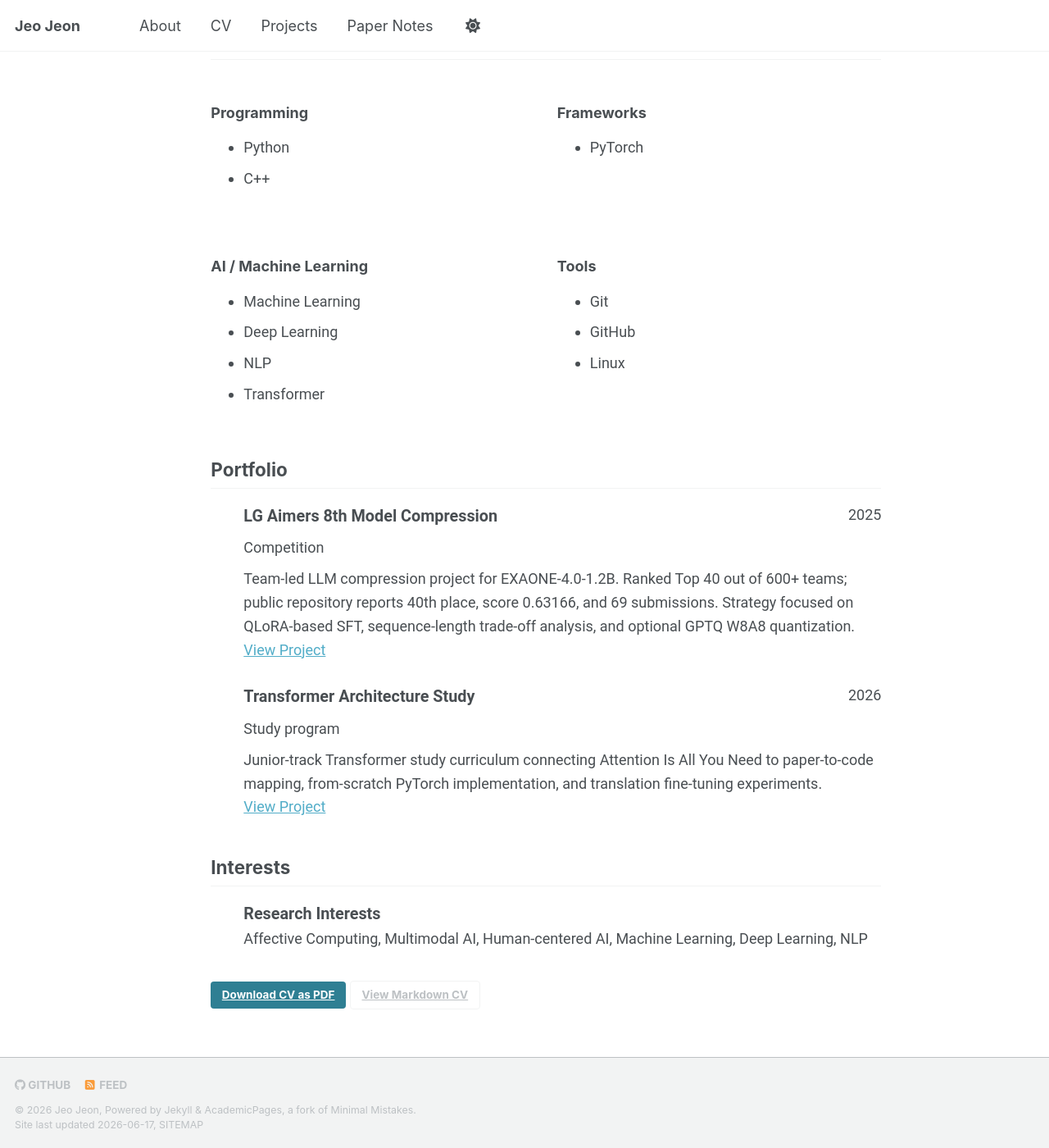
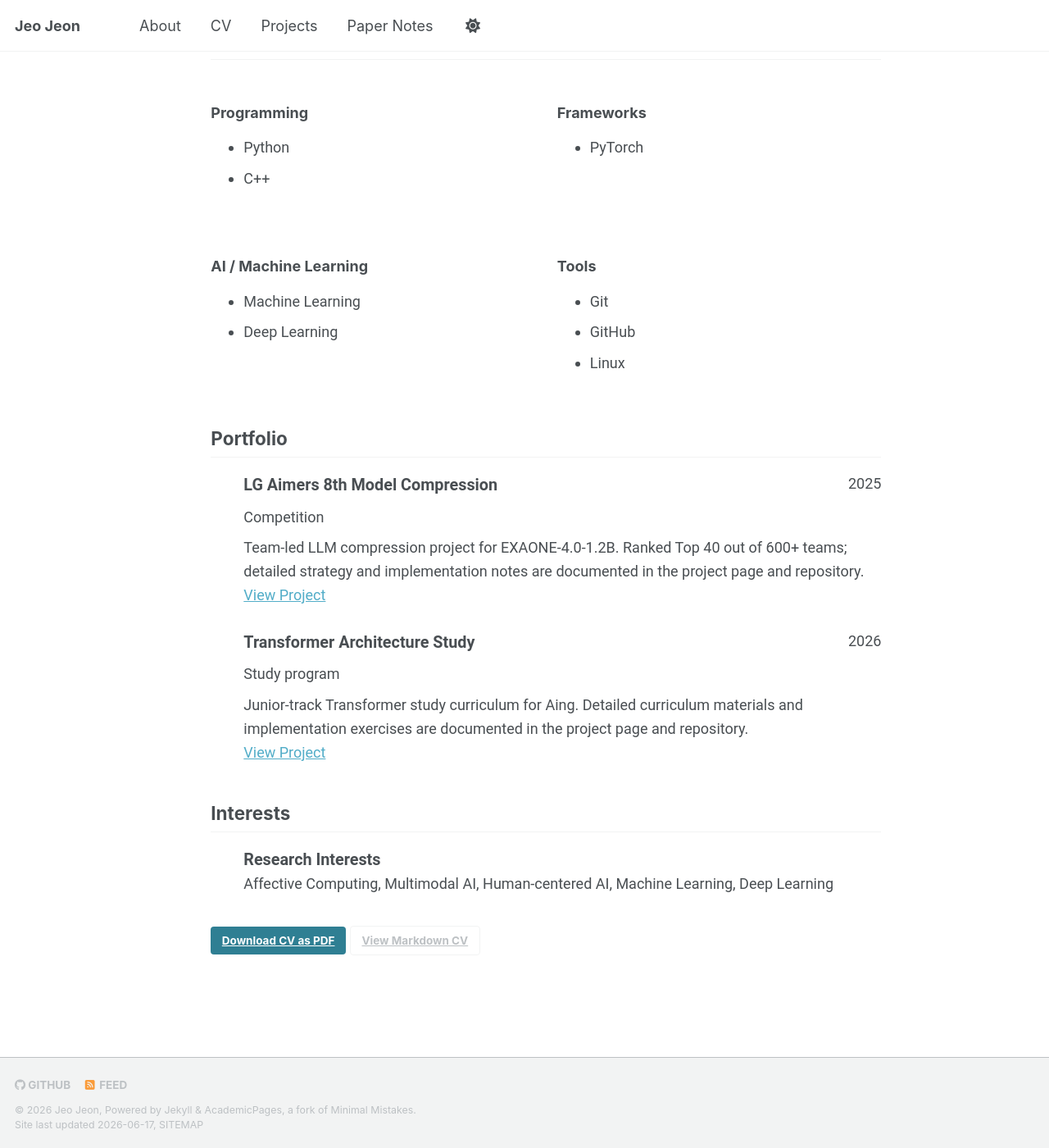
Before and after one commit to ZEO1122/ZEO1122.github.io, a Jekyll site: the page built from _pages/cv-json.md, in a window 1280 px wide and 1400 px high, scrolled down 1629 px. Shown: the whole window at 82% size. Built offline with Jekyll 4.4.1, drawn with Linux system fonts in a browser that asks for light colours; a script bundle is joined from its source files by our own code; library files that are not in the unit come from our copies; some of the changed text lies outside the part shown.

Commit message:
Update website

```diff
--- a/_data/cv.json
+++ b/_data/cv.json
@@ -48,7 +48,7 @@
       "company": "Aing, AI Academic Club at Gachon University",
       "position": "Transformer Study Creator & Participant",
       "startDate": "2026.03",
-      "endDate": "Present",
+      "endDate": "2026.05",
       "summary": "Designed and led a structured study program on Transformer architecture and the Attention mechanism.",
       "highlights": [
         "Connected Attention Is All You Need to implementation practice through paper-to-code mapping and PyTorch notebooks",
@@ -90,9 +90,7 @@
       "name": "AI / Machine Learning",
       "keywords": [
         "Machine Learning",
-        "Deep Learning",
-        "NLP",
-        "Transformer"
+        "Deep Learning"
       ]
     },
     {
@@ -113,8 +111,7 @@
         "Multimodal AI",
         "Human-centered AI",
         "Machine Learning",
-        "Deep Learning",
-        "NLP"
+        "Deep Learning"
       ]
     }
   ],
@@ -128,14 +125,14 @@
       "category": "Competition",
       "date": "2025-12-01",
       "url": "https://github.com/ZEO1122/LG_Aimers_8th",
-      "description": "Team-led LLM compression project for EXAONE-4.0-1.2B. Ranked Top 40 out of 600+ teams; public repository reports 40th place, score 0.63166, and 69 submissions. Strategy focused on QLoRA-based SFT, sequence-length trade-off analysis, and optional GPTQ W8A8 quantization."
+      "description": "Team-led LLM compression project for EXAONE-4.0-1.2B. Ranked Top 40 out of 600+ teams; detailed strategy and implementation notes are documented in the project page and repository."
     },
     {
       "name": "Transformer Architecture Study",
       "category": "Study Program",
       "date": "2026-03-01",
       "url": "https://github.com/aing-gachon/26-Spring-Transformer-Study",
-      "description": "Junior-track Transformer study curriculum connecting Attention Is All You Need to paper-to-code mapping, from-scratch PyTorch implementation, and translation fine-tuning experiments."
+      "description": "Junior-track Transformer study curriculum for Aing. Detailed curriculum materials and implementation exercises are documented in the project page and repository."
     }
   ]
 }
--- a/_pages/cv.md
+++ b/_pages/cv.md
@@ -30,7 +30,7 @@ Relevant Coursework: Natural Language Processing, Image Processing, Advanced Gen
 - Affective Computing
 - Multimodal AI
 - Human-centered AI
-- Machine Learning, Deep Learning, NLP
+- Machine Learning, Deep Learning
 
 ---
 
@@ -69,10 +69,10 @@ Relevant Coursework: Natural Language Processing, Image Processing, Advanced Gen
 ## Selected Projects
 
 **LG Aimers 8th Model Compression** · [Repository](https://github.com/ZEO1122/LG_Aimers_8th)<br>
-Portfolio version of an LLM model compression pipeline for LG AI Research's EXAONE-4.0-1.2B. The project focused on balancing model performance and inference efficiency under DACON submission constraints using QLoRA fine-tuning, conversation-style SFT preprocessing, sequence-length analysis, and optional GPTQ W8A8 quantization.
+Portfolio version of an LLM model compression project for LG AI Research's EXAONE-4.0-1.2B. Detailed strategy and implementation notes are documented in the project page and repository.
 
 **Transformer Architecture Study** · [Repository](https://github.com/aing-gachon/26-Spring-Transformer-Study)<br>
-Designed and led a junior-track Transformer study for Aing. The curriculum connects *Attention Is All You Need* to implementation practice through weekly concept study, paper-to-code mapping, from-scratch Transformer notebooks, and fine-tuning experiments on Multi30k/IWSLT-style translation tasks.
+Designed and led a junior-track Transformer study for Aing. Detailed curriculum materials and implementation exercises are documented in the project page and repository.
 
 ---
 
@@ -92,7 +92,7 @@ Designed and led a junior-track Transformer study for Aing. The curriculum conne
 - PyTorch
 
 **AI / Machine Learning**
-- Machine Learning, Deep Learning, NLP, Transformer
+- Machine Learning, Deep Learning
 
 **Tools**
 - Git, GitHub, Linux
```
Also changed, not shown: other parts of _pages/cv.md (+1 -1 lines), _pages/about.md (+1 -1 lines).
